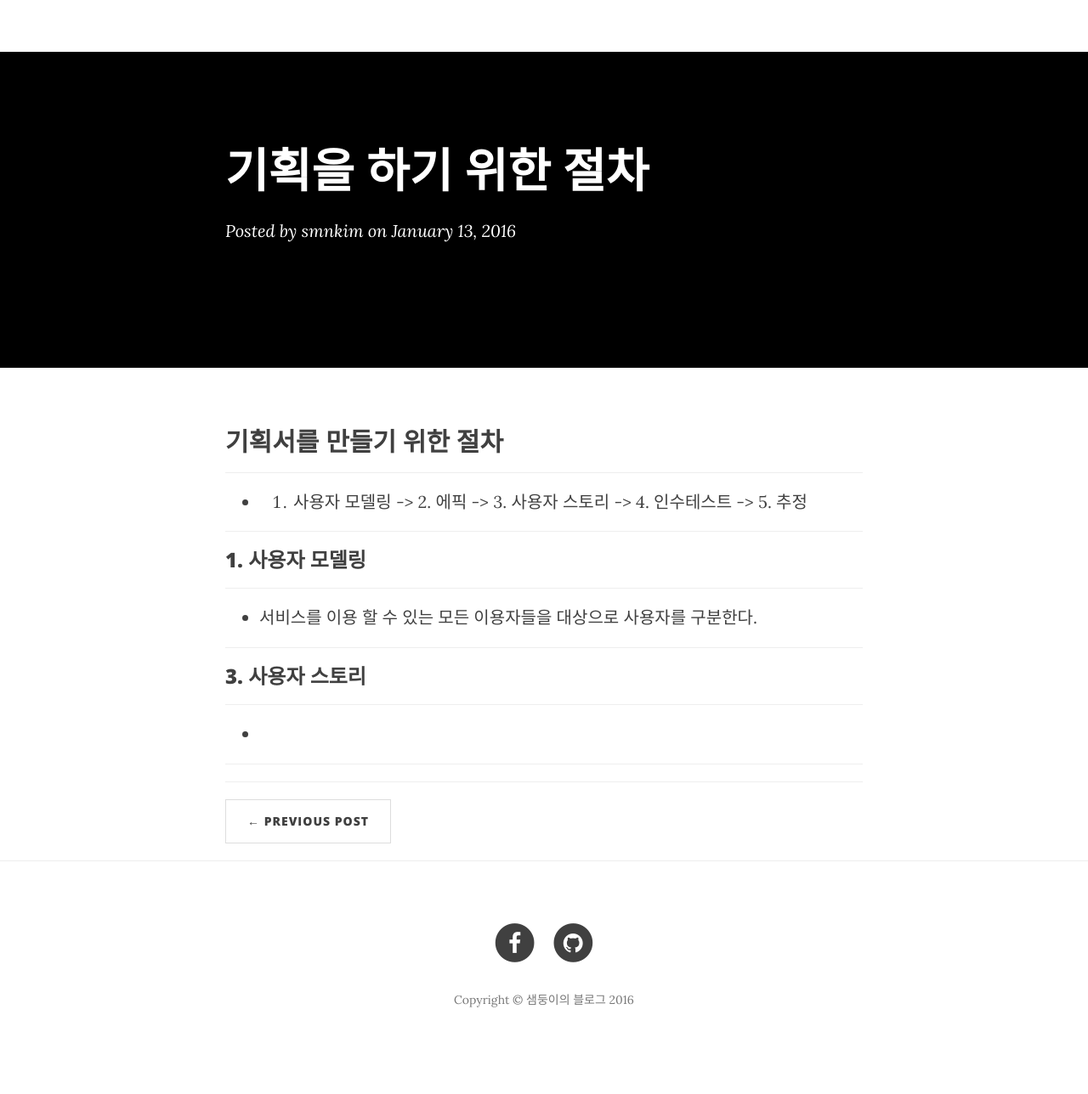
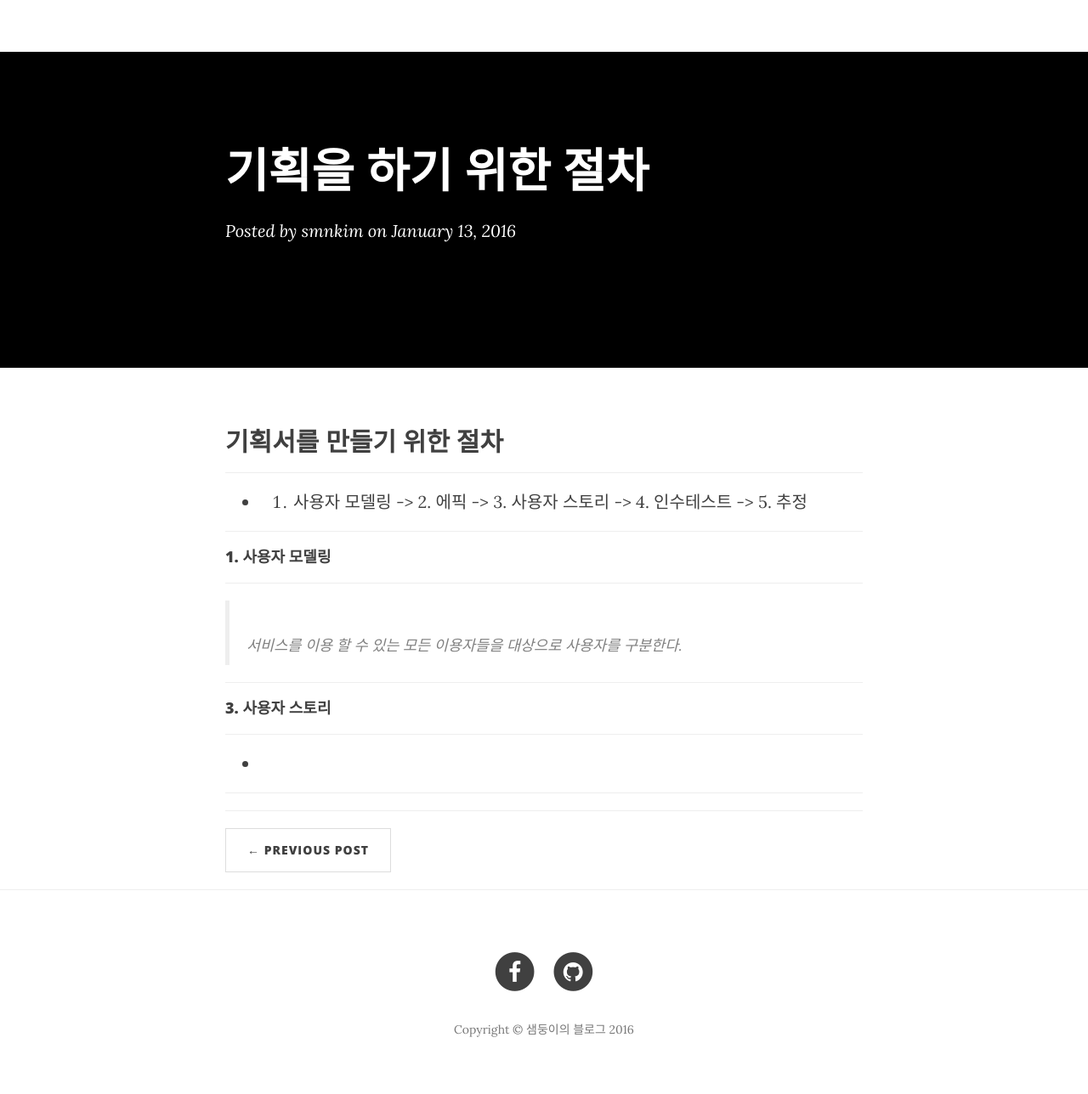
Before and after one commit to smnkim/smnkim.github.io, a Jekyll site: the page built from _posts/2016-01-13-smn-article.1.markdown, in a window 1280 px wide. Shown: the whole page at 85% size. Built offline with Jekyll 4.4.1, drawn with Linux system fonts in a browser that asks for light colours; nearby versions of some CDN libraries; before the commit the page ends 1253 px from its top, so only the background shows below that.

Commit message:
img commit

```diff
--- a/_posts/2016-01-13-smn-article.1.markdown
+++ b/_posts/2016-01-13-smn-article.1.markdown
@@ -18,16 +18,16 @@ header-img: "img/smnkim.jpg"
 ----
 
 
-### 1. 사용자 모델링
+#### 1. 사용자 모델링
 
 ----
 
-- 서비스를 이용 할 수 있는 모든 이용자들을 대상으로 사용자를 구분한다.
+> 서비스를 이용 할 수 있는 모든 이용자들을 대상으로 사용자를 구분한다.
 
 ----
 
 
-### 3. 사용자 스토리
+#### 3. 사용자 스토리
 
 ----
 
```
